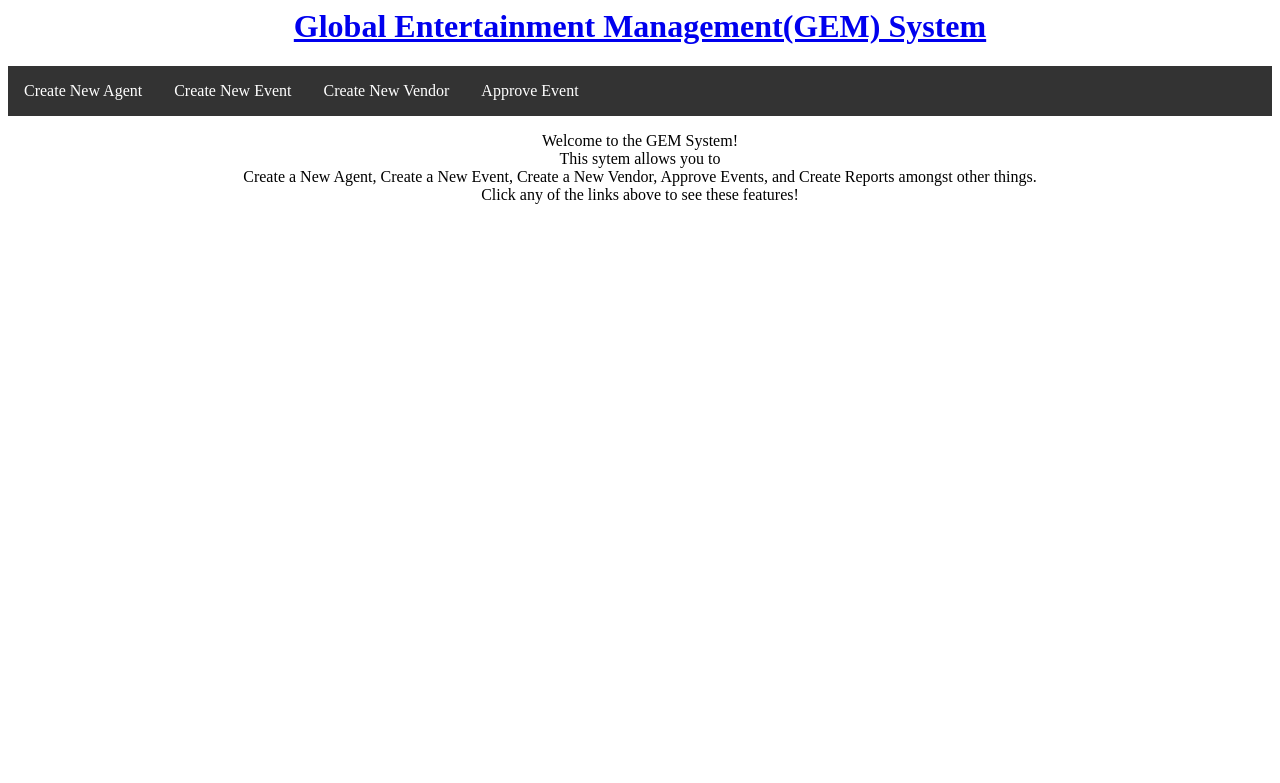
After one commit to Ultoman/csci467, a PHP site: page /home.php in a window 1280 px wide. The commit adds this page. Shown: the top 783 px of the page. Run offline with PHP 8.4, Linux system fonts and the light colour scheme.

Commit message:
makin basics

```diff
--- /dev/null
+++ b/conn.php
@@ -0,0 +1,18 @@
+<?php
+//Jackie Salim
+//This creates a connection to the database with the specified parameters
+
+$host = 'courses';
+$user = 'z1761458';
+$password='1997Jul16';
+$db = 'z1761458';
+$conn = new PDO("mysql:host=$host;dbname=$db",$user,$password);
+try
+{
+  $conn->setAttribute(PDO::ATTR_ERRMODE, PDO::ERRMODE_EXCEPTION);
+}
+catch(PDOException $e)
+{
+  echo 'ERROR: ' . $e->getMessage();
+}
+?>
--- /dev/null
+++ b/header.html
@@ -0,0 +1,75 @@
+<!--Jackie Salim
+  --HTML code for the footer-->
+
+<html>
+<head>
+<style>
+ul {
+    list-style-type: none;
+    margin: 0;
+    padding: 0;
+    overflow: hidden;
+    background-color: #333333;
+}
+
+li {
+    float: left;
+}
+
+li a {
+    display: block;
+    color: white;
+    text-align: center;
+    padding: 16px;
+    text-decoration: none;
+}
+
+li a:hover {
+    background-color: #111111;
+}
+</style>
+<!--  <title>$pageTitle</title>;
+  <h1 align="center">$pageTitle</h1>;-->
+
+</head>
+<body>
+
+<h1 style="text-align:center"><a href="home.php">Global Entertainment Management(GEM) System</a></h1>
+
+<ul>
+  <li><a href="createAgent.php">Create New Agent</a></li>
+  <li><a href="createEvent.php">Create New Event</a></li>
+  <li><a href="createVendor.php">Create New Vendor</a></li>
+  <li><a href="approveEvent.php">Approve Event</a></li>
+</ul>
+
+</body>
+</html>
+
+<!--
+<table align="center" style="padding: 10px 0px 0px 0px;">
+  <tr>
+    <h1 style="text-align:center">Global Entertainment Management(GEM) System</h1>
+  </tr>
+  <tr>
+    <td width="200" align="center">
+      <a href="createAgent.php">Create New Agent</a>
+    </td>
+    <td width="200" align="center">
+      <a href="createEvent.php">Create New Event</a>
+    </td>
+    <td width="200" align="center">
+      <a href="createVendor.php">Create New Vendor</a>
+    </td>
+    <td width="200" align="center">
+      <a href="approveEvent.php">Approve Event</a>
+    </td>
+  </tr>
+</table>
+
+<br/>
+
+</body>
+
+</html>
+!-->
--- /dev/null
+++ b/home.php
@@ -0,0 +1,21 @@
+<?php
+
+//Jackie Salim
+//PHP code for the first page. This page displays the boat information
+//in a table. It displays the owner's name, Marina name, and Slip number of the boat.
+
+  $pageTitle = "Boat Information";
+
+  include("header.html");
+  require_once("conn.php");
+  //echo $pageTitle;
+
+echo '<p style="padding-left:100; padding-right:100" align="center">';
+   echo 'Welcome to the GEM System!';
+   echo '<br/>';
+   echo 'This sytem allows you to<br/>';
+   echo 'Create a New Agent, Create a New Event, Create a New Vendor, Approve Events, and Create Reports amongst other things.';
+   echo '<br/>Click any of the links above to see these features!';
+echo '</p>';
+
+?>
```
Also changed, not shown: index.php (+5 -2 lines).
